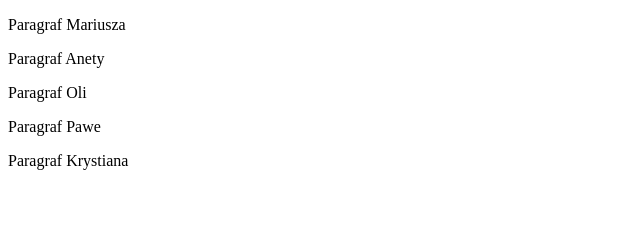
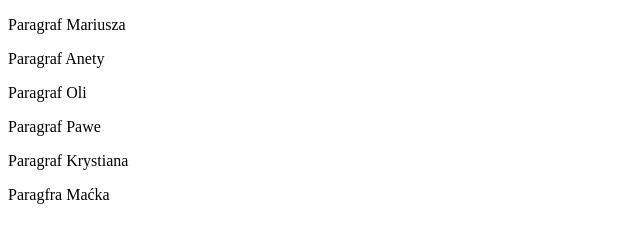
Before and after one commit to pawelbier/pawelbier.github.io, a plain HTML site: page index.html in a window 1280 px wide. Shown: the whole page, without its empty margins (0-640 px from the left). Drawn offline with Linux system fonts and the light colour scheme.

Commit message:
dod par ma

```diff
--- a/index.html
+++ b/index.html
@@ -10,5 +10,6 @@
     <p>Paragraf Oli</p>
     <p>Paragraf Pawe</p>
     <p>Paragraf Krystiana</p>
+    <p>Paragfra Maćka</p>
 </body>
 </html>
```
